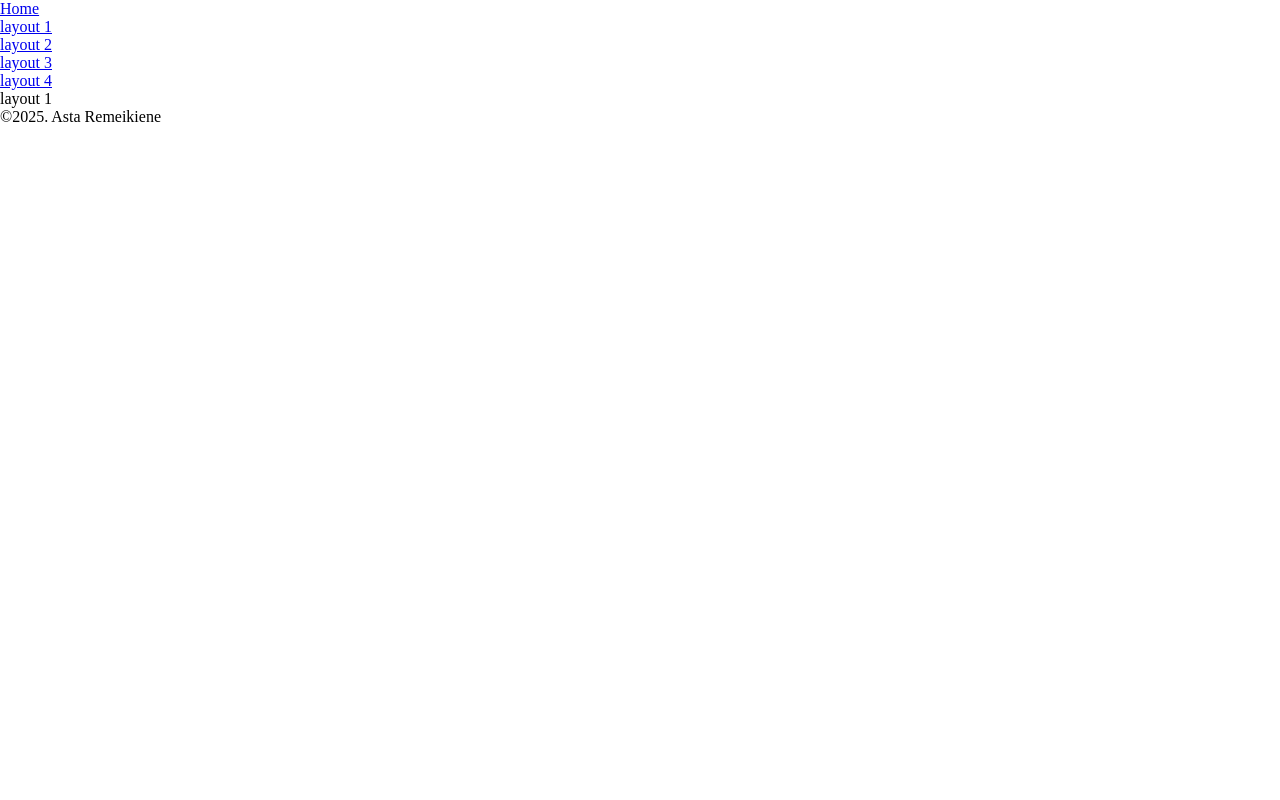
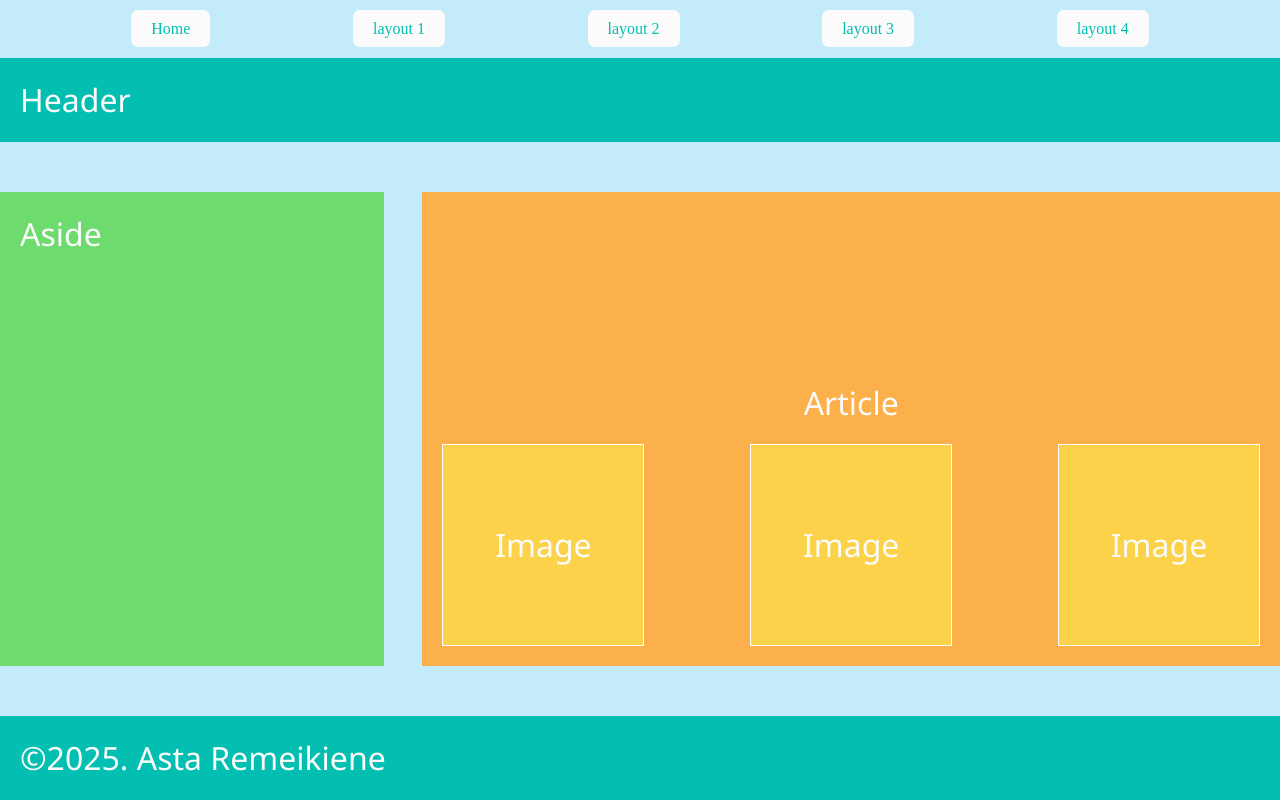
Before and after one commit to AstaRem/page-layout-flex-grid, a plain HTML site: page layout_1.html in a window 1280 px wide. Drawn offline with Linux system fonts and the light colour scheme.

Commit message:
styled layout 1

```diff
--- a/layout_1.html
+++ b/layout_1.html
@@ -7,8 +7,8 @@
     <link href="./styles.css" rel="stylesheet">
 </head>
 <body>
-    <header>
-        <nav>
+        <div class="page-wrapper">
+            <nav class="main-navigation">
                 <ul>
                     <li><a href="./index.html">Home</a></li>
                     <li><a href="./layout_1.html">layout 1</a></li>
@@ -17,14 +17,23 @@
                     <li><a href="./layout_4.html">layout 4</a></li>
                 </ul>
             </nav>
-    </header>
 
-    <body>
-layout 1
-    </body>
+            <header><p>Header</p></header>
+            <main>
+                <aside><p>Aside</p></aside>
+                <article>
+                    <h1>Article</h1>
+                    <div class="image-container">
+                        <div class="image">Image</div>
+                        <div class="image">Image</div>
+                        <div class="image">Image</div>
+                    </div>
+                </article>
+            </main>
 
             <footer>
                 <p>&copy;2025. Asta Remeikiene </p>
             </footer>
+
+        </div>
     </body>
-</html>
--- a/styles.scss
+++ b/styles.scss
@@ -5,14 +5,138 @@
 // --------------------------------------
 // layout 1
 $bcgr-color: rgb(196, 235, 250);
-$aside-color: rgb(110, 219, 110);
+$aside-bcgr: rgb(110, 219, 110);
 $article-bcgr: rgb(251, 176, 75);
-$image-color: rgb(252, 210, 74);
-$header-color: rgb(3, 191, 177);
+$image-bcgr: rgb(252, 210, 74);
+$header-bcgr: rgb(3, 191, 177);
+$text-color: rgb(251, 251, 251);
 
-// --------------------------------------
-// layout 2
 // layout 1 desktop
+body {
+    background-color: $bcgr-color;
+    color: $text-color;
+    box-sizing: border-box;
+}
+
+header, main, h1, aside, p, article {
+    font-size: 32px;
+    font-weight: 400;
+    font-family:'Segoe UI', Tahoma, Verdana, sans-serif;
+    // padding: 20px;
+}
+
+p {
+    padding: 20px;
+}
+
+.page-wrapper {
+    display: flex;
+    flex-direction: column;
+    justify-content: space-between;
+    max-width: 1300px;
+    height: 100vh;
+    margin: 0 auto;
+    nav ul {
+        display: flex;
+        justify-content: space-around;
+        margin: 20px;
+        list-style: none;
+        padding-left: 40px;
+        padding-right: 40px;
+        @media only screen and (max-width: 600px){
+            font-size: 16px;
+            padding-right: 0;
+            padding-left: 0;
+
+        }
+
+
+            li a {
+                text-decoration: none;
+                background-color: $text-color;
+                color: $header-bcgr;
+                padding: 10px 20px;
+                border-radius: 7px;
+                @media only screen and (max-width: 600px){
+                    padding: 5px 5px;
+                }
+            }
+    }
+
+}
+
+header {
+    width: 100%;
+    height: 100px;
+    background-color: $header-bcgr;
+    margin-bottom: 50px;
+}
+
+main {
+    display: flex;
+    justify-content: space-between;
+    column-gap: 3%;
+    width: 100%;
+    height: 70%;
+    @media only screen and (max-width: 650px){
+        flex-direction: column;
+        justify-content: space-between;
+    }
+    aside {
+        width: 30%;
+        height: 100%;
+        background-color: $aside-bcgr;
+        @media only screen and (max-width: 650px){
+            width: 100%;
+        }
+
+
+    }
+
+    article {
+        width: 67%;
+        height: 100%;
+        background-color: $article-bcgr;
+        display: flex;
+        flex-direction: column;
+        justify-content: flex-end;
+        @media only screen and (max-width: 650px){
+            width: 100%;
+        }
+
+        h1{
+            text-align: center;
+        }
+        .image-container {
+            display: flex;
+            justify-content: space-between;
+            padding: 20px;
+        }
+            .image {
+                width: 200px;
+                height: 200px;
+                background-color: $image-bcgr;
+                text-align: center;
+                align-content: center;
+                flex-shrink: 1;
+                border: 1px solid white;
+            }
+
+    }
+
+
+}
+
+
+
+footer {
+    width: 100%;
+    height: 100px;
+    background-color: $header-bcgr;
+    margin-top: 50px;
+
+}
+
 // layout 1 mobile
 
 // --------------------------------------
```
Also changed, not shown: styles.css. Lines whose indentation alone changed are shown as unchanged.
